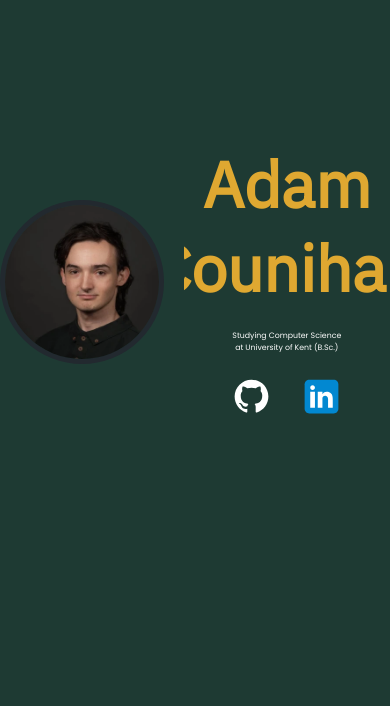
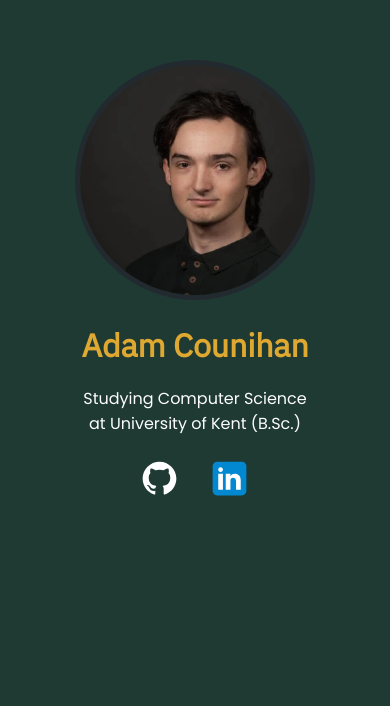
Before and after one commit to adamcounihan-dev/Portfolio-Website, a React (Vite) app: page / in a window 390 px wide. Shown: the part 138-844 px from the top of the page. Built offline with nearby package versions, Linux system fonts and the light colour scheme.

Commit message:
feat: add mediaqueries

```diff
--- a/src/App.css
+++ b/src/App.css
@@ -44,10 +44,20 @@ h1{
 }
 
 p{
-    font-size: 2vw;
+    font-size: 2rem;
     font-weight: 320;
 }
 
 .sectionTitle{
     margin-bottom: 30px;
 }
+
+@media (max-width: 768px) {
+    h1{
+        font-size: 2rem;
+    }
+
+    p{
+        font-size: 1rem;
+    }
+}
--- a/src/components/Hero/HeroStyles.module.css
+++ b/src/components/Hero/HeroStyles.module.css
@@ -51,3 +51,17 @@
     align-self: center;
     color: var(--dark-text-color);
 }
+
+@media (max-width: 768px) {
+    .container {
+        flex-direction: column;
+        text-align: center;
+    }
+
+    .hero {
+        width: 80%;
+        max-width: 300px;
+        height: auto;
+        margin: 0 auto;
+    }
+}
--- a/src/components/Skills/SkillsStyles.module.css
+++ b/src/components/Skills/SkillsStyles.module.css
@@ -51,3 +51,12 @@
     text-align: center;
     font-family: 'IBM Plex Sans', sans-serif;
 }
+
+
+
+@media (max-width: 768px) {
+    .gridContainer {
+        grid-template-columns: 1fr;
+        grid-template-rows: repeat(4, auto);
+    }
+}
```
